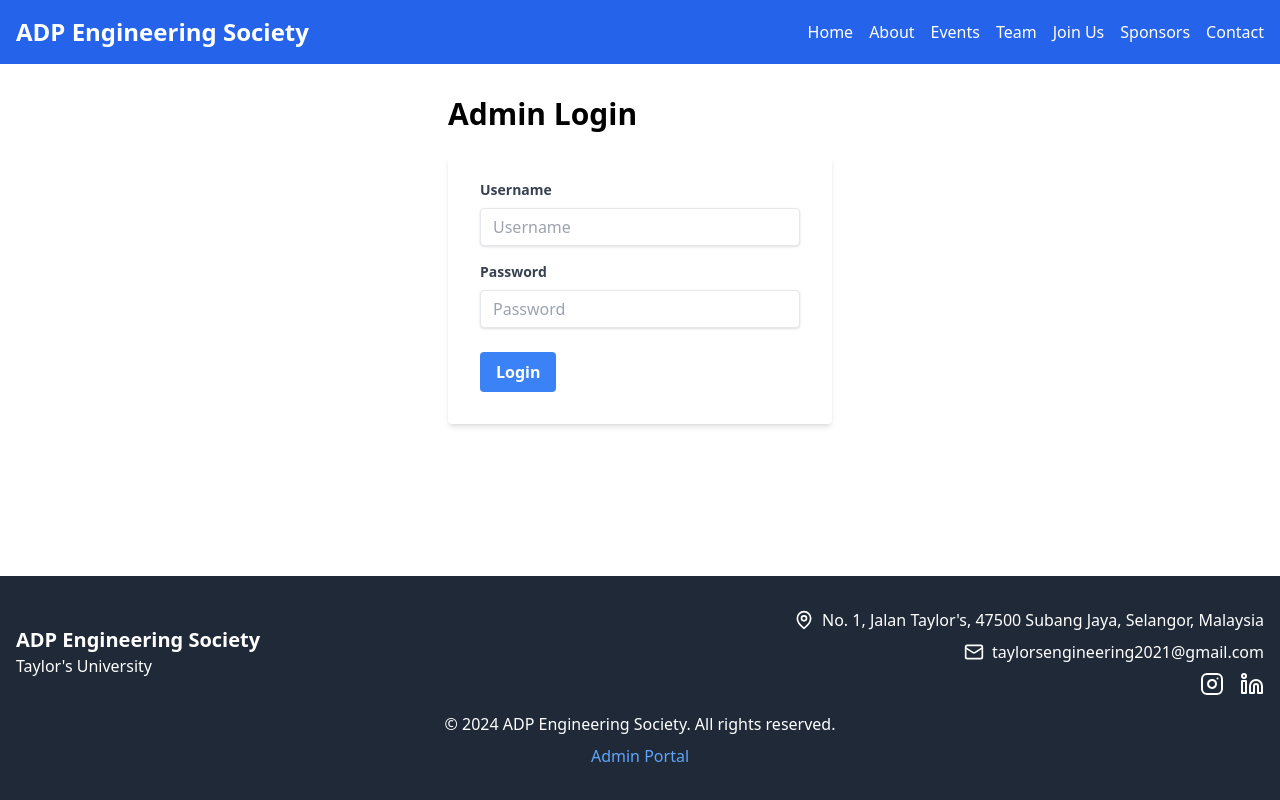
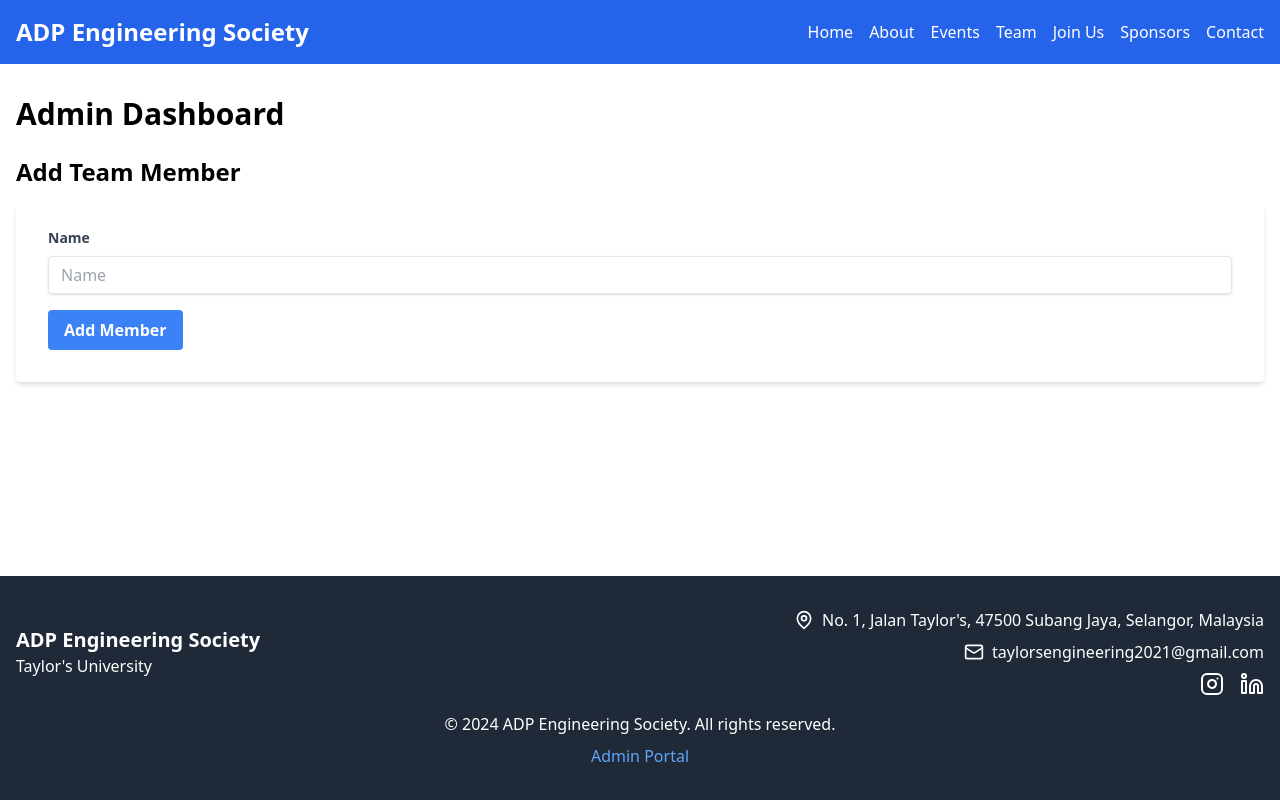
Before and after one commit to AlphaE01/ENGR-01, a React (Vite) app: page /admin in a window 1280 px wide. Built offline with nearby package versions, Linux system fonts and the light colour scheme.

Commit message:
Update AdminPortal.tsx

```diff
--- a/src/pages/AdminPortal.tsx
+++ b/src/pages/AdminPortal.tsx
@@ -1,92 +1,79 @@
-// src/pages/AdminPortal.tsx
 import React, { useState } from "react";
 import { useForm } from "react-hook-form";
-import { useNavigate } from "react-router-dom";
+import { ref, uploadBytes, getDownloadURL } from "firebase/storage";
+import { collection, addDoc } from "firebase/firestore";
+import { storage, db } from "../firebaseConfig";
+
+type TeamMemberForm = {
+  name: string;
+  role: string;
+  yearOfService: string;
+  description: string;
+  image: FileList;
+};
 
 const AdminPortal: React.FC = () => {
-  const [isLoggedIn, setIsLoggedIn] = useState(false);
-  const { register, handleSubmit } = useForm<{ username: string; password: string }>();
-  const navigate = useNavigate();
+  const [loading, setLoading] = useState(false);
+  const { register, handleSubmit, reset } = useForm<TeamMemberForm>();
 
-  const onSubmit = (data: { username: string; password: string }) => {
-    // Hardcoded credentials for simplicity (username: "admin", password: "password")
-    if (data.username === "admin" && data.password === "ENGR@ADP") {
-      setIsLoggedIn(true);
-    } else {
-      alert("Invalid credentials");
+  const onSubmit = async (data: TeamMemberForm) => {
+    setLoading(true);
+    try {
+      if (data.image[0]) {
+        const imageFile = data.image[0];
+        const storageRef = ref(storage, `team-images/${imageFile.name}`);
+        await uploadBytes(storageRef, imageFile);
+        const imageUrl = await getDownloadURL(storageRef);
+
+        // Save Team Member Data in Firestore
+        const teamRef = collection(db, "teamMembers");
+        await addDoc(teamRef, {
+          name: data.name,
+          role: data.role,
+          yearOfService: data.yearOfService,
+          description: data.description,
+          imageUrl: imageUrl,
+        });
+
+        reset();
+        alert("Team member added successfully!");
       }
-  };
-
-  const handleLogout = () => {
-    setIsLoggedIn(false);
-    navigate("/"); // Redirect to home after logout
+    } catch (error) {
+      console.error("Error adding team member: ", error);
+      alert("Failed to add team member. Please try again.");
+    } finally {
+      setLoading(false);
+    }
   };
 
   return (
     <div className="container mx-auto px-4 py-8">
-      {isLoggedIn ? (
-        <>
       <h1 className="text-3xl font-bold mb-6">Admin Dashboard</h1>
-          <button
-            onClick={handleLogout}
-            className="bg-red-500 hover:bg-red-700 text-white font-bold py-2 px-4 rounded mb-6"
-          >
-            Logout
-          </button>
-          <div className="flex flex-wrap gap-4">
-            <button className="bg-blue-500 hover:bg-blue-700 text-white font-bold py-2 px-4 rounded">
-              Manage Events
-            </button>
-            <button className="bg-gray-300 hover:bg-gray-400 text-black font-bold py-2 px-4 rounded">
-              Manage Team Members
-            </button>
-            <button className="bg-gray-300 hover:bg-gray-400 text-black font-bold py-2 px-4 rounded">
-              Manage Sponsors
-            </button>
-            <button className="bg-green-500 hover:bg-green-600 text-white font-bold py-2 px-4 rounded">
-              Add Event
-            </button>
-          </div>
-        </>
-      ) : (
-        <div className="max-w-sm mx-auto">
-          <h1 className="text-3xl font-bold mb-6">Admin Login</h1>
+      <h2 className="text-2xl font-semibold mb-4">Add Team Member</h2>
       <form onSubmit={handleSubmit(onSubmit)} className="bg-white shadow-md rounded px-8 pt-6 pb-8 mb-4">
         <div className="mb-4">
-              <label className="block text-gray-700 text-sm font-bold mb-2" htmlFor="username">
-                Username
+          <label className="block text-gray-700 text-sm font-bold mb-2" htmlFor="name">
+            Name
           </label>
           <input
-                {...register("username", { required: "Username is required" })}
+            {...register("name", { required: "Name is required" })}
             className="shadow appearance-none border rounded w-full py-2 px-3 text-gray-700 leading-tight focus:outline-none focus:shadow-outline"
-                id="username"
+            id="name"
             type="text"
-                placeholder="Username"
+            placeholder="Name"
           />
         </div>
-            <div className="mb-6">
-              <label className="block text-gray-700 text-sm font-bold mb-2" htmlFor="password">
-                Password
-              </label>
-              <input
-                {...register("password", { required: "Password is required" })}
-                className="shadow appearance-none border rounded w-full py-2 px-3 text-gray-700 leading-tight focus:outline-none focus:shadow-outline"
-                id="password"
-                type="password"
-                placeholder="Password"
-              />
-            </div>
+        {/* Role, Year of Service, Description, Image Upload Fields */}
         <div className="flex items-center justify-between">
           <button
             className="bg-blue-500 hover:bg-blue-700 text-white font-bold py-2 px-4 rounded focus:outline-none focus:shadow-outline"
             type="submit"
+            disabled={loading}
           >
-                Login
+            {loading ? "Adding..." : "Add Member"}
           </button>
         </div>
       </form>
-        </div>
-      )}
     </div>
   );
 };
```
Lines whose indentation alone changed are shown as unchanged.
